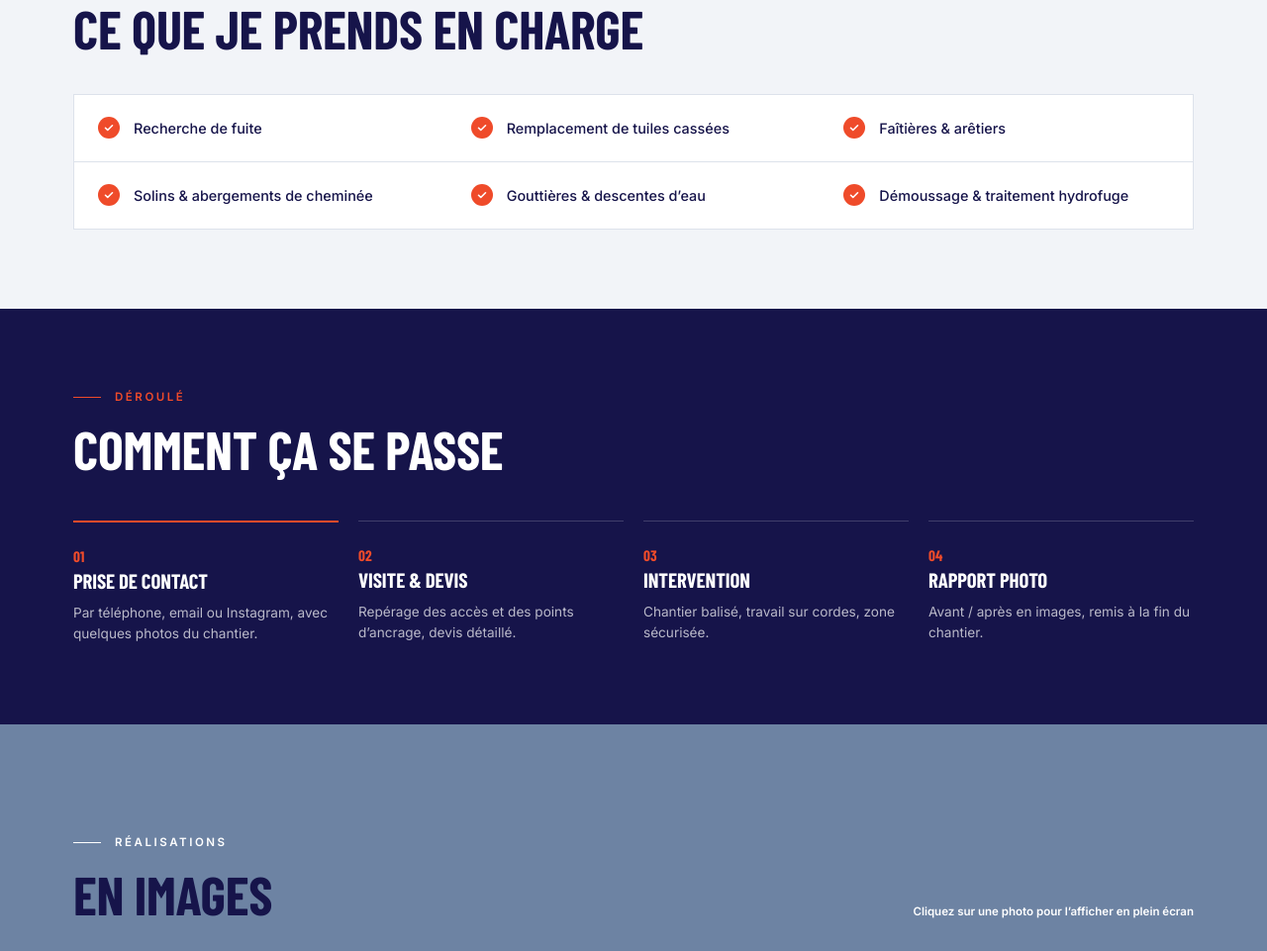
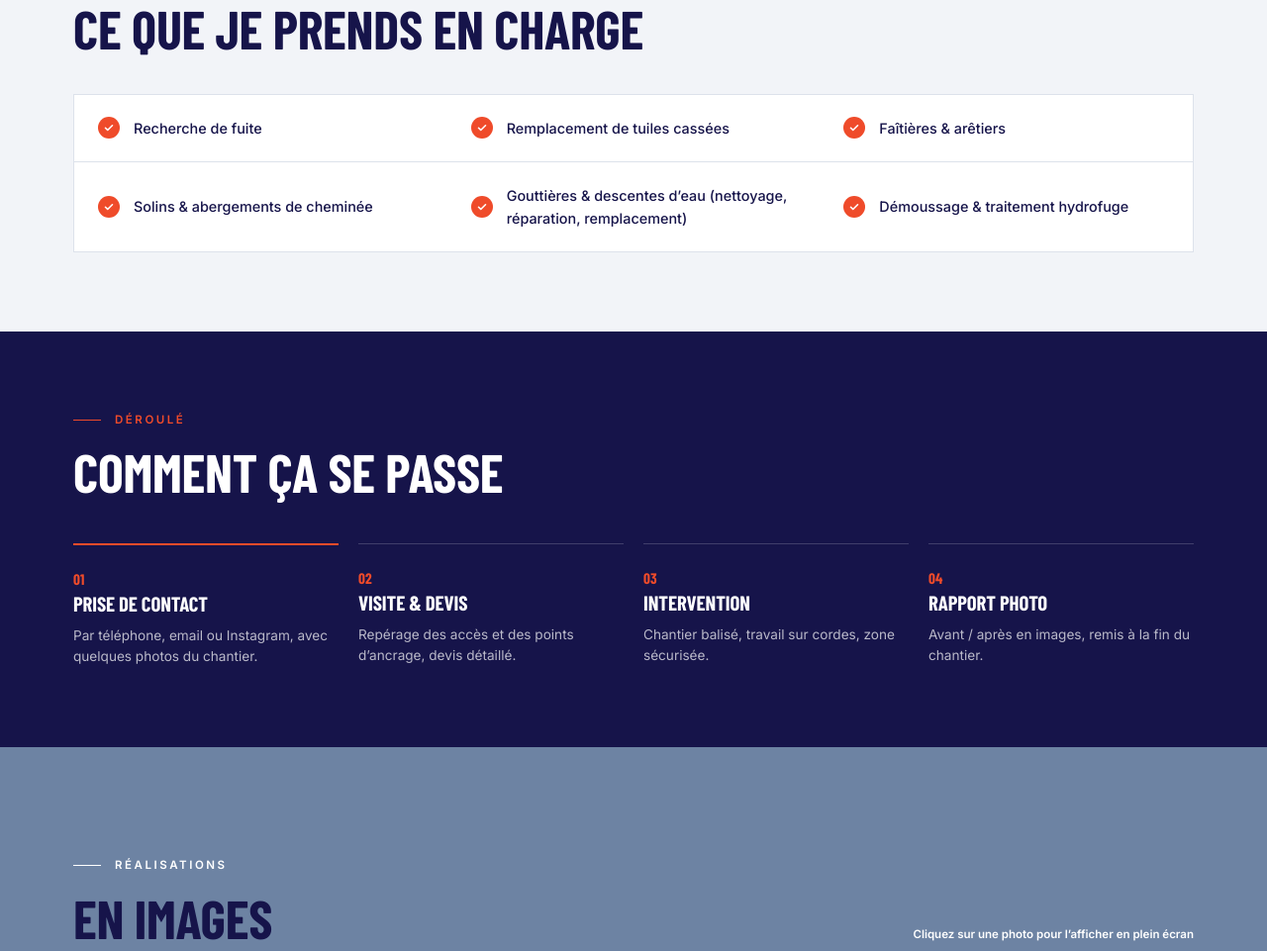
Before and after one commit to maelgras04-create/maelgras.github.io, a plain HTML site: page toitures-recherche-de-fuite.html in a window 1280 px wide. Shown: the part 948-1909 px from the top of the page at 99% size. Drawn offline with nearby package versions, Linux system fonts and the light colour scheme; a web font is replaced by a local one.

Commit message:
Toitures : préciser nettoyage, réparation et remplacement des gouttières
Co-Authored-By: Claude Opus 5.5 <noreply@anthropic.com>
Claude-Session: https://claude.ai/code/session_01BsmMbfWA4tMQoHgR4PcU5o

```diff
--- a/toitures-recherche-de-fuite.html
+++ b/toitures-recherche-de-fuite.html
@@ -62,7 +62,7 @@
         <li><span class="check"><svg viewBox="0 0 24 24" fill="none" stroke="currentColor" stroke-width="3.2" stroke-linecap="round" stroke-linejoin="round" aria-hidden="true"><path d="m5 12.5 4.5 4.5L19 7.5"/></svg></span>Remplacement de tuiles cassées</li>
         <li><span class="check"><svg viewBox="0 0 24 24" fill="none" stroke="currentColor" stroke-width="3.2" stroke-linecap="round" stroke-linejoin="round" aria-hidden="true"><path d="m5 12.5 4.5 4.5L19 7.5"/></svg></span>Faîtières &amp; arêtiers</li>
         <li><span class="check"><svg viewBox="0 0 24 24" fill="none" stroke="currentColor" stroke-width="3.2" stroke-linecap="round" stroke-linejoin="round" aria-hidden="true"><path d="m5 12.5 4.5 4.5L19 7.5"/></svg></span>Solins &amp; abergements de cheminée</li>
-        <li><span class="check"><svg viewBox="0 0 24 24" fill="none" stroke="currentColor" stroke-width="3.2" stroke-linecap="round" stroke-linejoin="round" aria-hidden="true"><path d="m5 12.5 4.5 4.5L19 7.5"/></svg></span>Gouttières &amp; descentes d’eau</li>
+        <li><span class="check"><svg viewBox="0 0 24 24" fill="none" stroke="currentColor" stroke-width="3.2" stroke-linecap="round" stroke-linejoin="round" aria-hidden="true"><path d="m5 12.5 4.5 4.5L19 7.5"/></svg></span>Gouttières &amp; descentes d’eau (nettoyage, réparation, remplacement)</li>
         <li><span class="check"><svg viewBox="0 0 24 24" fill="none" stroke="currentColor" stroke-width="3.2" stroke-linecap="round" stroke-linejoin="round" aria-hidden="true"><path d="m5 12.5 4.5 4.5L19 7.5"/></svg></span>Démoussage &amp; traitement hydrofuge</li>
       </ul>
     </div>
```
